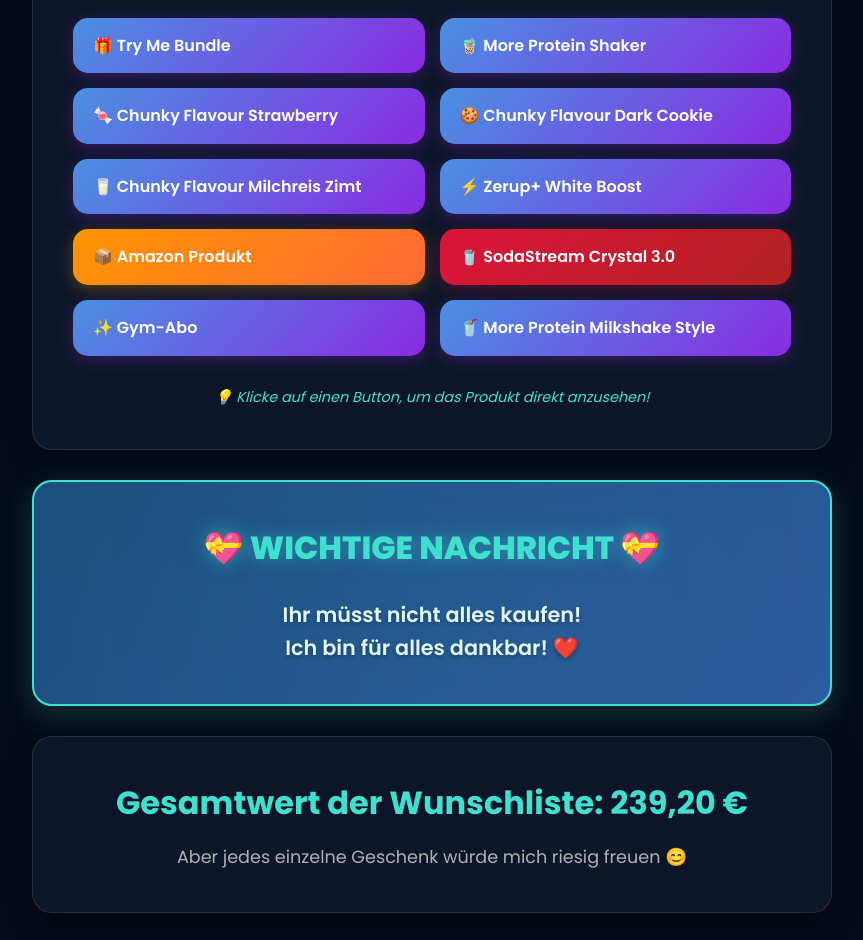
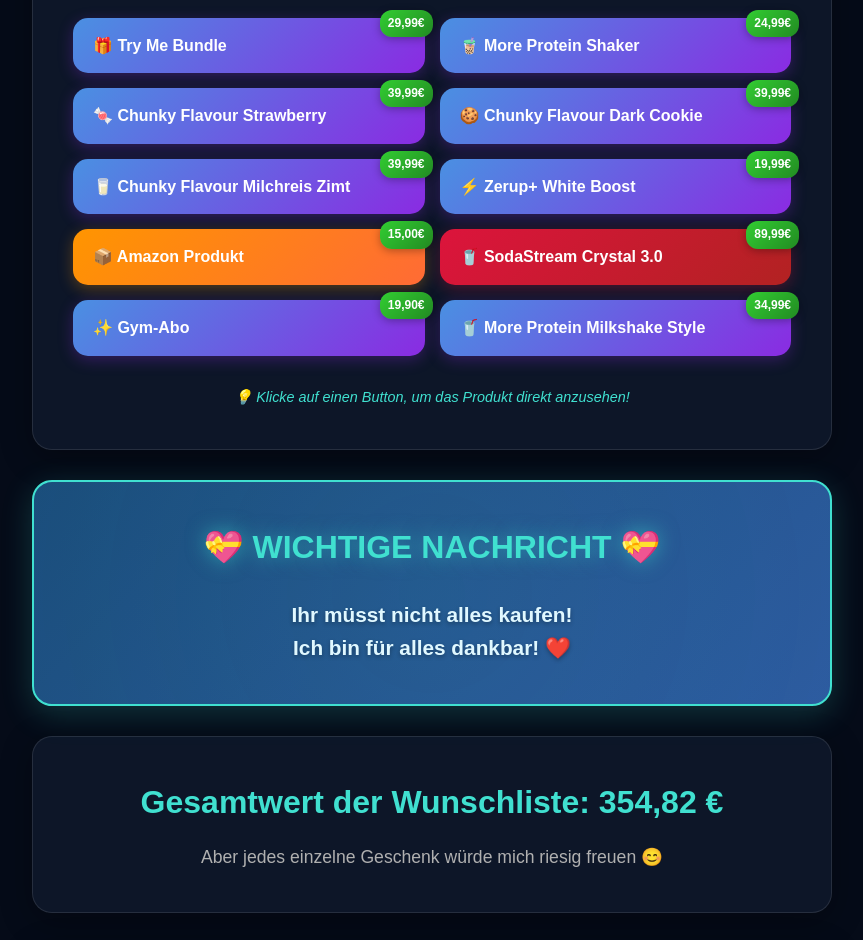
Before and after one commit to marcelhuss422-ai/david-birthday-website, a plain HTML site: page index.html in a window 1280 px wide. Shown: the part 517-1457 px from the top of the page, without its empty margins (208-1071 px from the left). Drawn offline with Linux system fonts and the light colour scheme.

Commit message:
Revise wishlist items with price badges and links
Updated product links and added price badges to wishlist items.

```diff
--- a/index.html
+++ b/index.html
@@ -1,11 +1,10 @@
+<!DOCTYPE html>
+<!-- saved from url=(0423)https://temp.4d4f16c61d89ec64e760039c4ec50717.r2.cloudflarestorage.com/project/pr_AXpiYQI8hTlZ/tool_router_session/trs_zK8jwAY4uZmp/g57jFqM_zS7M?X-Amz-Algorithm=AWS4-HMAC-SHA256&X-Amz-Credential=7685aa30fee07632b83ea58979a398d0%2F20260611%2Fus-east-1%2Fs3%2Faws4_request&X-Amz-Date=20260611T203130Z&X-Amz-Expires=3600&X-Amz-Signature=f9cea728ad20a6e699bccb59d473462ce6cce31e6007fee99f22da430fef0521&X-Amz-SignedHeaders=host -->
+<html lang="de"><head><meta http-equiv="Content-Type" content="text/html; charset=UTF-8">
 
-<!DOCTYPE html>
-<html lang="de">
-<head>
-    <meta charset="UTF-8">
     <meta name="viewport" content="width=device-width, initial-scale=1.0">
     <title>Alles Gute zum Geburtstag David!</title>
-    <link href="https://fonts.googleapis.com/css2?family=Poppins:wght@300;400;600;700;800&display=swap" rel="stylesheet">
+    <link href="./Alles Gute zum Geburtstag David!_files/css2" rel="stylesheet">
     <style>
         * {
             margin: 0;
@@ -141,6 +140,7 @@
             box-shadow: 0 4px 15px rgba(138, 43, 226, 0.3);
             text-decoration: none;
             justify-content: flex-start;
+            position: relative;
         }
 
         .wish-button.amazon {
@@ -151,6 +151,20 @@
         .wish-button.xxxlutz {
             background: linear-gradient(135deg, #DC143C, #B22222);
             box-shadow: 0 4px 15px rgba(220, 20, 60, 0.3);
+        }
+
+        /* Preis-Badge für Buttons */
+        .price-badge {
+            position: absolute;
+            top: -8px;
+            right: -8px;
+            background: linear-gradient(135deg, #32CD32, #228B22);
+            color: white;
+            font-size: 0.75rem;
+            font-weight: 700;
+            padding: 4px 8px;
+            border-radius: 12px;
+            box-shadow: 0 2px 8px rgba(0, 0, 0, 0.3);
         }
 
         .wish-button:hover {
@@ -293,6 +307,10 @@
             .contact-btn {
                 width: 200px;
             }
+
+            .price-badge {
+                display: none;
+            }
         }
 
         @media (max-width: 480px) {
@@ -323,16 +341,46 @@
         <div class="card">
             <h2 class="section-title">🎁 DEINE GEBURTSTAGS-WUNSCHLISTE 🎁</h2>
             <div class="wishlist-grid">
-                <a href="https://www.more-nutrition.de/products/try-me-bundle" target="_blank" class="wish-button">🎁 Try Me Bundle</a>
-                <a href="https://morenutrition.de/products/more-premium-aqua-bottle?variant=51123368558756" target="_blank" class="wish-button">🧋 More Protein Shaker</a>
-                <a href="https://www.more-nutrition.de/products/total-protein-chunky-flavour-strawberry" target="_blank" class="wish-button">🍬 Chunky Flavour Strawberry</a>
-                <a href="https://morenutrition.de/products/chunky-flavour?variant=51094748070052" target="_blank" class="wish-button">🍪 Chunky Flavour Dark Cookie</a>
-                <a href="https://morenutrition.de/products/chunky-flavour?variant=51094752854180" target="_blank" class="wish-button">🥛 Chunky Flavour Milchreis Zimt</a>
-                <a href="https://morenutrition.de/products/zerup-zero-sirup?variant=51137535082768" target="_blank" class="wish-button">⚡ Zerup+ White Boost</a>
-                <a href="https://www.amazon.de/dp/B00YUIM2J0?m=A3JWKAKR8XB7XF" target="_blank" class="wish-button amazon">📦 Amazon Produkt</a>
-                <a href="https://www.xxxlutz.de/p/sodastream-wassersprudler-crystal-inkl-3-flaschen-006128003001" target="_blank" class="wish-button xxxlutz">🥤 SodaStream Crystal 3.0</a>
-                <a href="https://www.mcfit.com/de/mitgliedschaft/" target="_blank" class="wish-button">✨ Gym-Abo</a>
-                <a href="https://morenutrition.de/products/more-protein-milkshake?variant=51094754787492" target="_blank" class="wish-button">🥤 More Protein Milkshake Style</a>
+                <a href="https://www.more-nutrition.de/products/try-me-bundle" target="_blank" class="wish-button">
+                    🎁 Try Me Bundle
+                    <span class="price-badge">29,99€</span>
+                </a>
+                <a href="https://morenutrition.de/products/more-premium-aqua-bottle?variant=51123368558756" target="_blank" class="wish-button">
+                    🧋 More Protein Shaker
+                    <span class="price-badge">24,99€</span>
+                </a>
+                <a href="https://www.more-nutrition.de/products/total-protein-chunky-flavour-strawberry" target="_blank" class="wish-button">
+                    🍬 Chunky Flavour Strawberry
+                    <span class="price-badge">39,99€</span>
+                </a>
+                <a href="https://morenutrition.de/products/chunky-flavour?variant=51094748070052" target="_blank" class="wish-button">
+                    🍪 Chunky Flavour Dark Cookie
+                    <span class="price-badge">39,99€</span>
+                </a>
+                <a href="https://morenutrition.de/products/chunky-flavour?variant=51094752854180" target="_blank" class="wish-button">
+                    🥛 Chunky Flavour Milchreis Zimt
+                    <span class="price-badge">39,99€</span>
+                </a>
+                <a href="https://morenutrition.de/products/zerup-zero-sirup?variant=51137535082768" target="_blank" class="wish-button">
+                    ⚡ Zerup+ White Boost
+                    <span class="price-badge">19,99€</span>
+                </a>
+                <a href="https://www.amazon.de/dp/B00YUIM2J0?m=A3JWKAKR8XB7XF" target="_blank" class="wish-button amazon">
+                    📦 Amazon Produkt
+                    <span class="price-badge">15,00€</span>
+                </a>
+                <a href="https://www.xxxlutz.de/p/sodastream-wassersprudler-crystal-inkl-3-flaschen-006128003001" target="_blank" class="wish-button xxxlutz">
+                    🥤 SodaStream Crystal 3.0
+                    <span class="price-badge">89,99€</span>
+                </a>
+                <a href="https://www.mcfit.com/de/mitgliedschaft/" target="_blank" class="wish-button">
+                    ✨ Gym-Abo
+                    <span class="price-badge">19,90€</span>
+                </a>
+                <a href="https://morenutrition.de/products/more-protein-milkshake?variant=51094754787492" target="_blank" class="wish-button">
+                    🥤 More Protein Milkshake Style
+                    <span class="price-badge">34,99€</span>
+                </a>
             </div>
             <div class="link-hint">💡 Klicke auf einen Button, um das Produkt direkt anzusehen!</div>
         </div>
@@ -350,7 +398,7 @@
 
         <!-- Zusammenfassung -->
         <div class="card">
-            <div class="summary-price">Gesamtwert der Wunschliste: 239,20 €</div>
+            <div class="summary-price">Gesamtwert der Wunschliste: 354,82 €</div>
             <div class="summary-text">Aber jedes einzelne Geschenk würde mich riesig freuen 😊</div>
         </div>
 
@@ -365,7 +413,7 @@
 
         <!-- Kontakt -->
         <div class="card">
-            <h2 class="contact-title">📞 KONTAKT & BEWERTUNG 📞</h2>
+            <h2 class="contact-title">📞 KONTAKT &amp; BEWERTUNG 📞</h2>
             <div class="phone-number">151 514 972 652</div>
             <div class="summary-text">Ruf mich gerne an oder schreib mir eine SMS!</div>
             <div class="contact-buttons">
@@ -374,5 +422,6 @@
             </div>
         </div>
     </div>
-</body>
-</html>
+
+
+</body></html>
```
